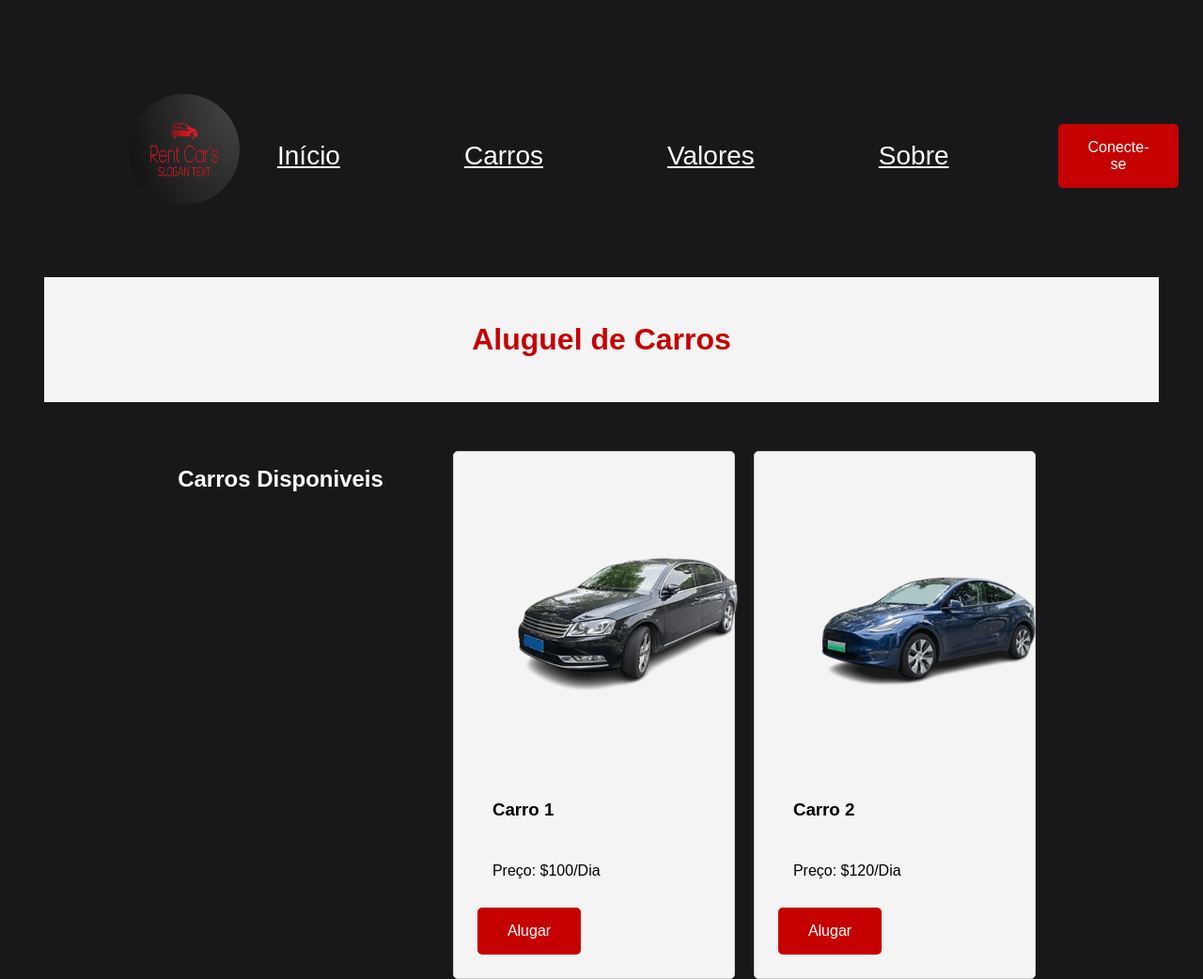
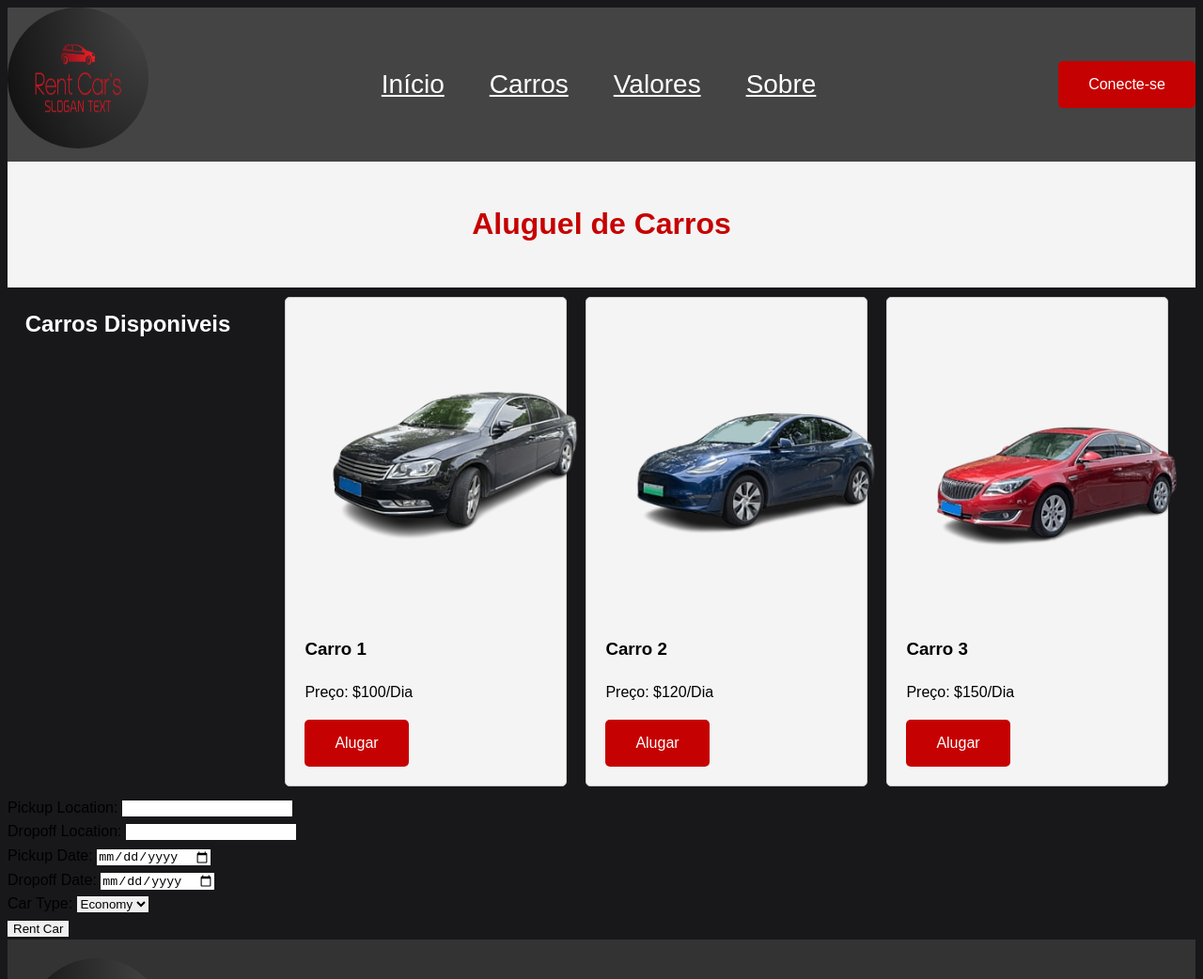
Before and after one commit to cancarlose/Car-Rental-Project, a plain HTML site: page index.html in a window 1280 px wide. Shown: the top 1042 px of the page at 94% size. Drawn offline with Linux system fonts and the light colour scheme.

Commit message:
comit 26/09

```diff
--- a/Untitled-1.css
+++ /dev/null
@@ -1,72 +0,0 @@
-/* General Styling */
-
-body {
-    font-family: Arial, sans-serif;
-    margin: 0;
-    padding: 0;
-    background-color: #f4f4f4;
-}
-
-/* Header Styling */
-header {
-    background-color: #333;
-    padding: 20px;
-    text-align: center;
-    color: #fff;
-}
-
-/* Navigation Styling */
-nav {
-    background-color: #444;
-    padding: 10px;
-}
-
-nav ul {
-    list-style-type: none;
-    padding: 0;
-    margin: 0;
-}
-
-nav li {
-    display: inline;
-    margin-right: 10px;
-}
-
-nav a {
-    color: #fff;
-    text-decoration: none;
-}
-
-/* Main Content Styling */
-main {
-    padding: 20px;
-}
-
-/* Car Listing Styling */
-.car-listing {
-    background-color: #fff;
-    padding: 20px;
-    margin-bottom: 20px;
-    box-shadow: 0 4px 6px rgba(0, 0, 0, 0.1);
-}
-
-.car-listing img {
-    width: 100%;
-    height: auto;
-}
-
-.car-listing h2 {
-    margin-top: 0;
-}
-
-.car-listing p {
-    margin-bottom: 0;
-}
-
-/* Footer Styling */
-footer {
-    background-color: #333;
-    padding: 20px;
-    text-align: center;
-    color: #fff;
-}
--- a/style.css
+++ b/style.css
@@ -1,6 +1,4 @@
 *{
-    padding: 1rem;
-    margin: 5px;
     outline: none;
     border: none;
     box-sizing: border-box;
@@ -13,9 +11,7 @@ body {
 }
 
 nav{
-    max-width: 1200px;
-    margin: auto;
-    padding: 1rem 2rem;
+    background-color: #444;
     display: flex;
     align-items: center;
     justify-content: space-between;
```
